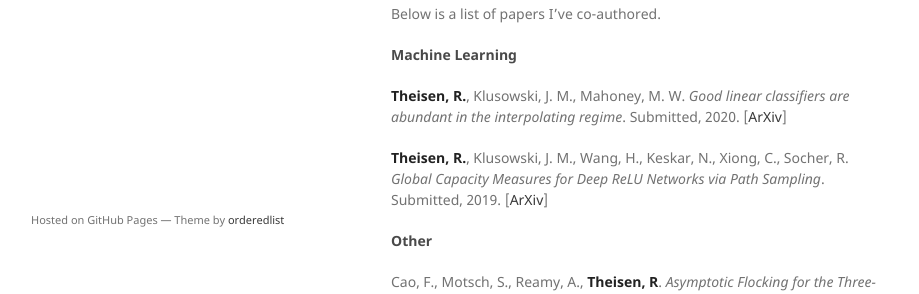
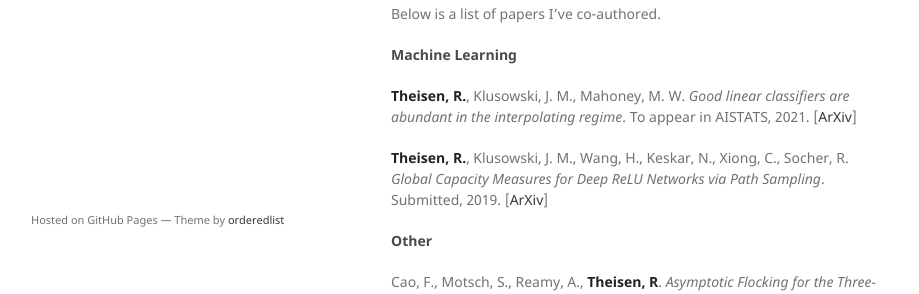
Before and after one commit to rythei/PersonalSiteWorking, a Jekyll site: the page built from index.md, in a window 1280 px wide. Shown: the part 601-895 px from the top of the page, without its empty margins (179-1098 px from the left). Built offline with Jekyll 4.4.1, drawn with Linux system fonts in a browser that asks for light colours; our own code applies the rules of GitHub Pages for plain Markdown files.

Commit message:
update pubs

```diff
--- a/index.md
+++ b/index.md
@@ -17,7 +17,7 @@
 
 #### Machine Learning
 
-**Theisen, R.**, Klusowski, J. M., Mahoney, M. W. _Good linear classifiers are abundant in the interpolating regime_. Submitted, 2020. [[ArXiv](https://arxiv.org/abs/2006.12625)]
+**Theisen, R.**, Klusowski, J. M., Mahoney, M. W. _Good linear classifiers are abundant in the interpolating regime_. To appear in AISTATS, 2021. [[ArXiv](https://arxiv.org/abs/2006.12625)]
 
 **Theisen, R.**, Klusowski, J. M., Wang, H., Keskar, N., Xiong, C., Socher, R. _Global Capacity Measures for Deep ReLU Networks via Path Sampling_. Submitted, 2019. [[ArXiv](https://arxiv.org/abs/1910.10245)]
 
```
